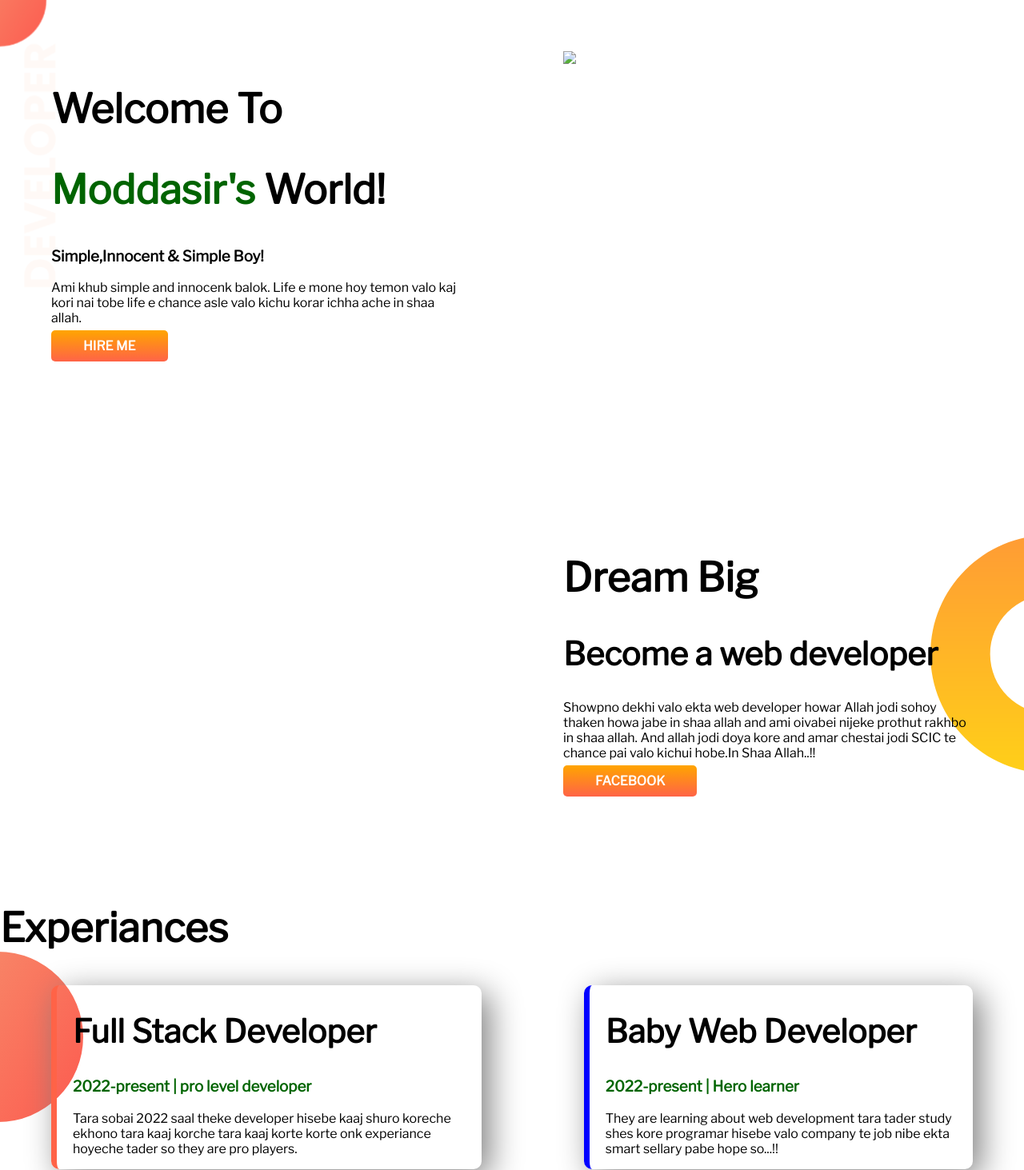
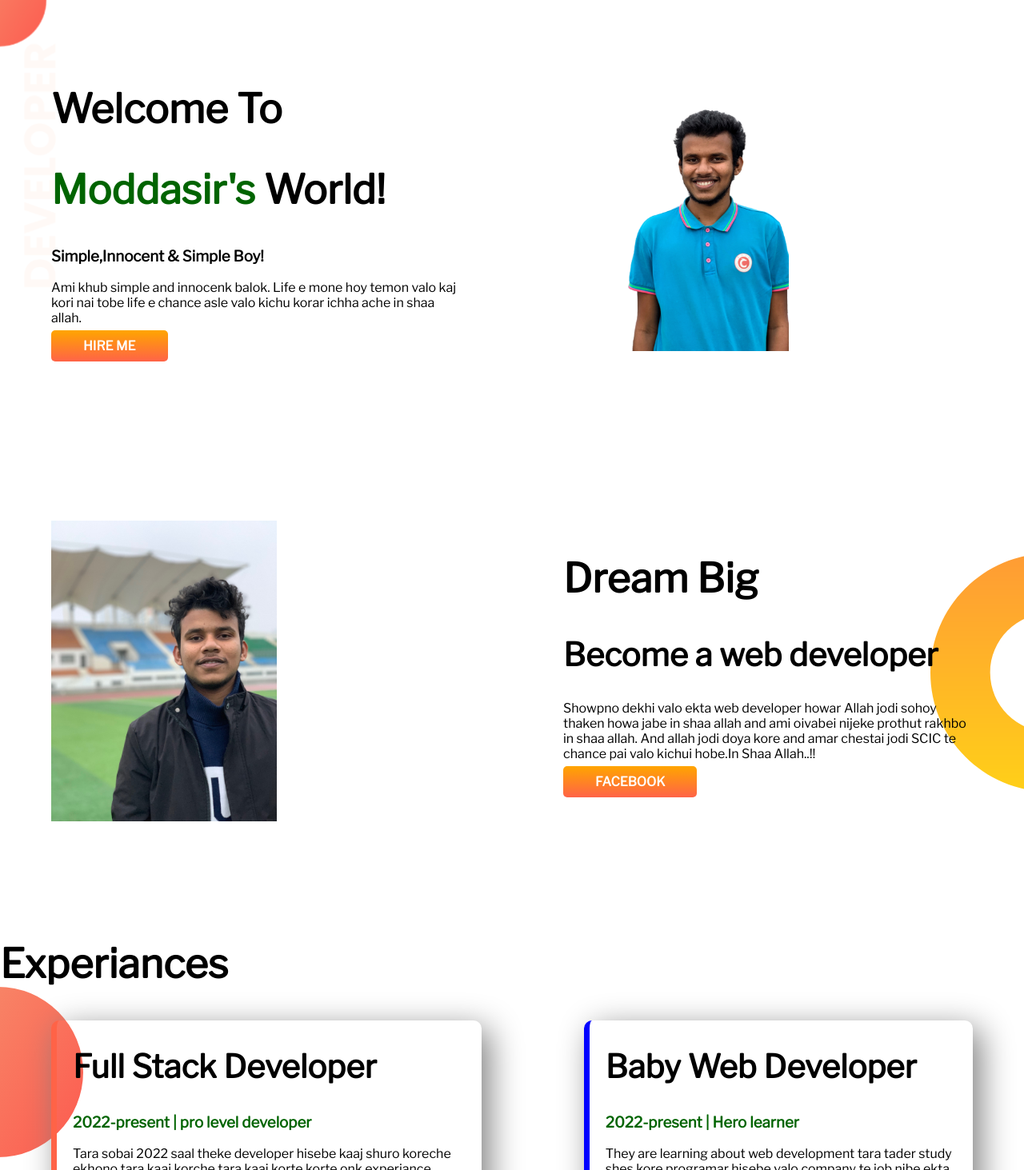
Before and after one commit to moddas311/my-first-website-portfolio, a plain HTML site: page index.html in a window 1280 px wide. Shown: the top 1463 px of the page at 80% size. Drawn offline with nearby package versions, Linux system fonts and the light colour scheme; the site is published under a folder, as on GitHub Pages, so addresses that start at the root find nothing.

Commit message:
new images added

```diff
--- a/index.html
+++ b/index.html
@@ -20,12 +20,12 @@
     <a class="link-button" target="_blank" href="https://www.instagram.com/moddas_30/">HIRE ME</a>
     </div>
     <div class="half-width">
-        <img src="/showOff/moddas1.png">
+        <img src="showOff/moddas1.png">
     </div>
 </section>
 <section class="dream-big flexible-container">
     <div class="half-width">
-        <img src="/images/moddas3.jpg" alt="">
+        <img src="images/moddas3.jpg">
     </div>
     <div class="half-width">
         <h1>Dream Big</h1>
```
